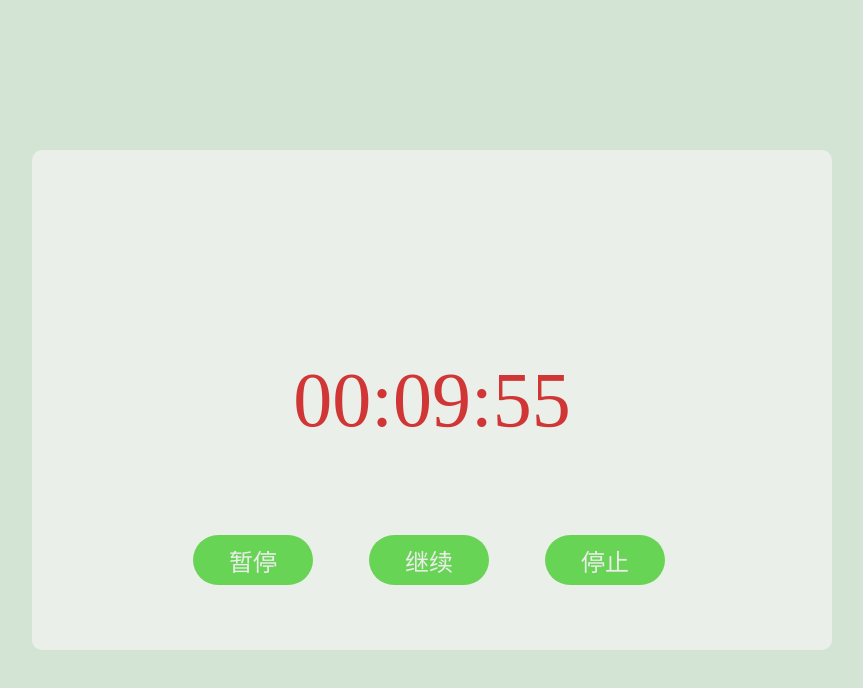
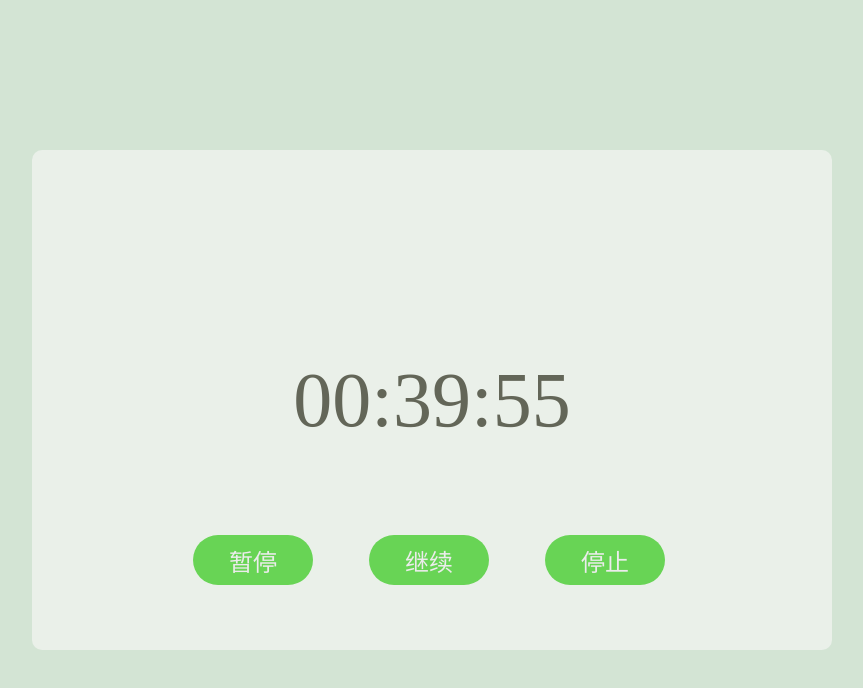
Before and after one commit to Nightlue2/timer-1, a website: page src/index.html in a window 1280 px wide. Shown: the whole page, without its empty margins (208-1071 px from the left). Drawn offline with Linux system fonts and the light colour scheme.

Commit message:
更新默认计时

```diff
--- a/src/main.js
+++ b/src/main.js
@@ -7,7 +7,7 @@ const stop = document.querySelector("#stop");
 let triggerButton = document.createEvent("HTMLEvents");
 triggerButton.initEvent("click", false, false);
 let showTime = [0, 0, 0];
-const goalTime = [0, 10, 0];
+const goalTime = [0, 40, 0];
 
 const changeTitle = function() {
     const keywords = "到点了！到点了！起来运动啦！起来运动啦！";
```
Also changed, not shown: dist/index.html, 4 other files.
